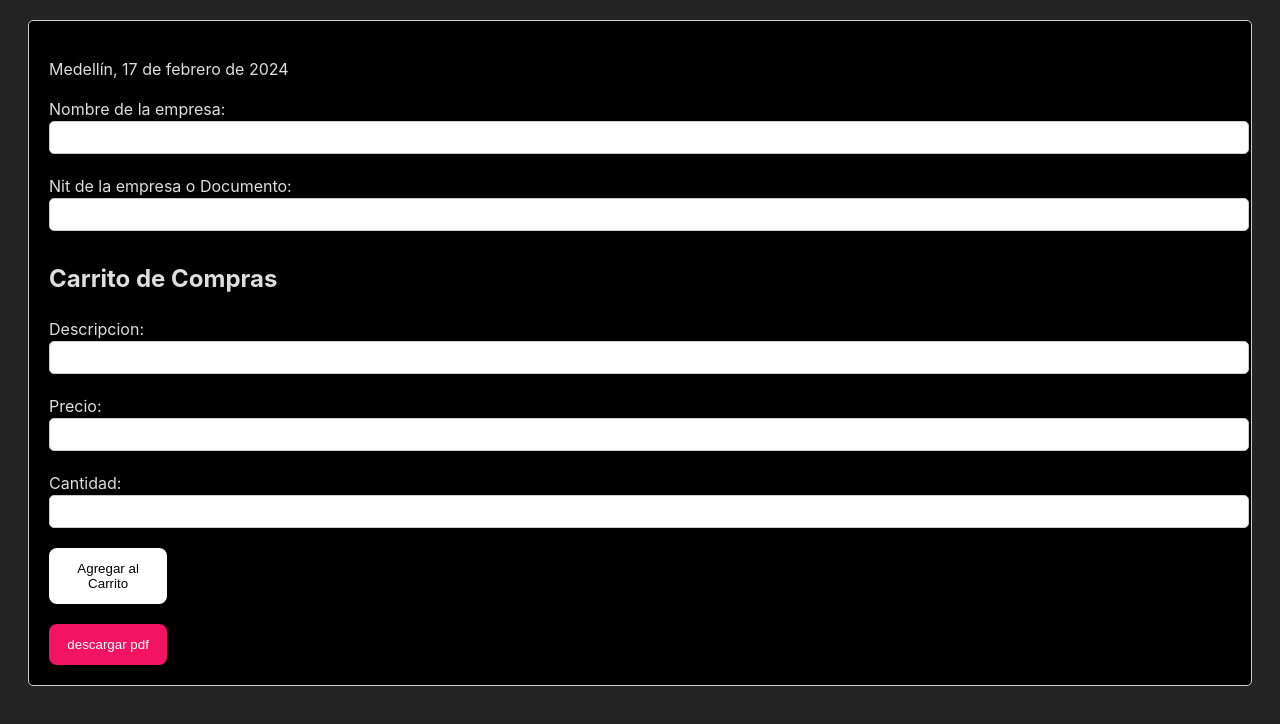
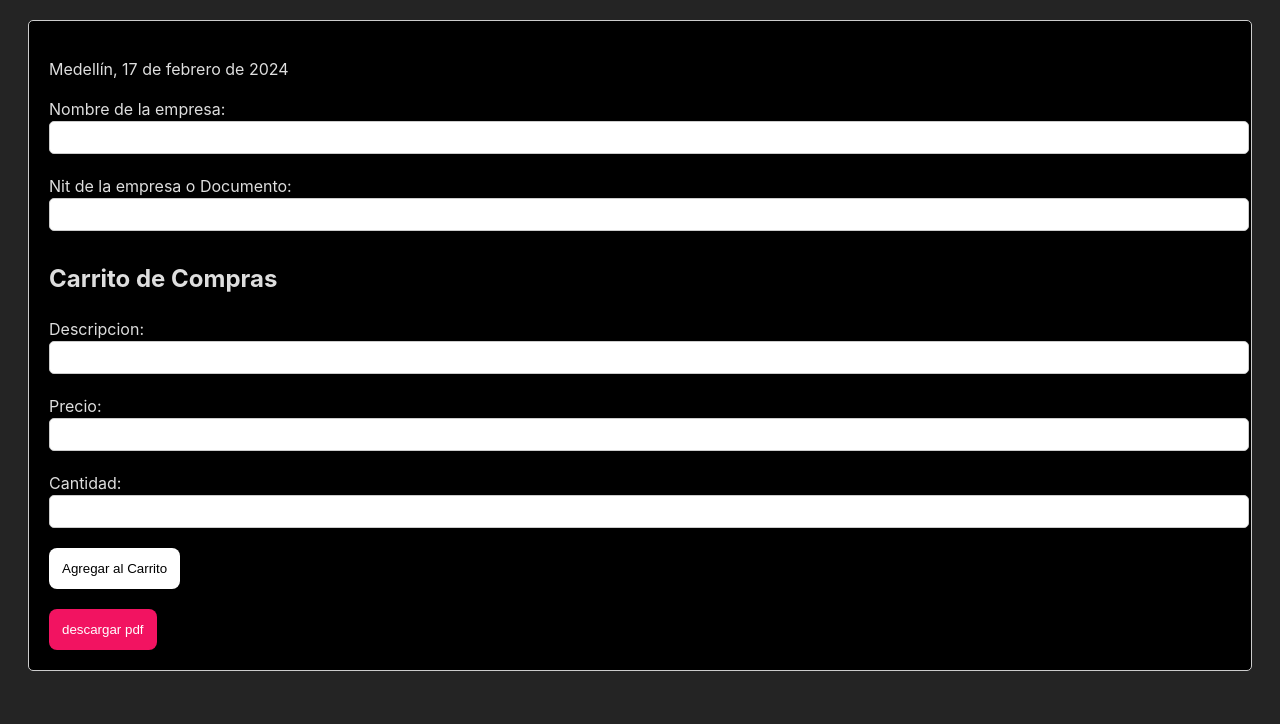
Before and after one commit to rolandoto/app-facture, a React (Vite) app: page / in a window 1280 px wide. Shown: the top 724 px of the page. Built offline with nearby package versions, Linux system fonts and the light colour scheme.

Commit message:
Update App.css
update all

```diff
--- a/src/App.css
+++ b/src/App.css
@@ -83,7 +83,6 @@
 
 .button-add{
   padding: 13px;
-  width: 10%;
     border-radius: 8px;
     border: none;
     background: white;
@@ -95,7 +94,6 @@
 
 .button-download-pdf{
   padding: 13px;
-  width: 10%;
     border-radius: 8px;
     border: none;
     background: #f21361;
```
